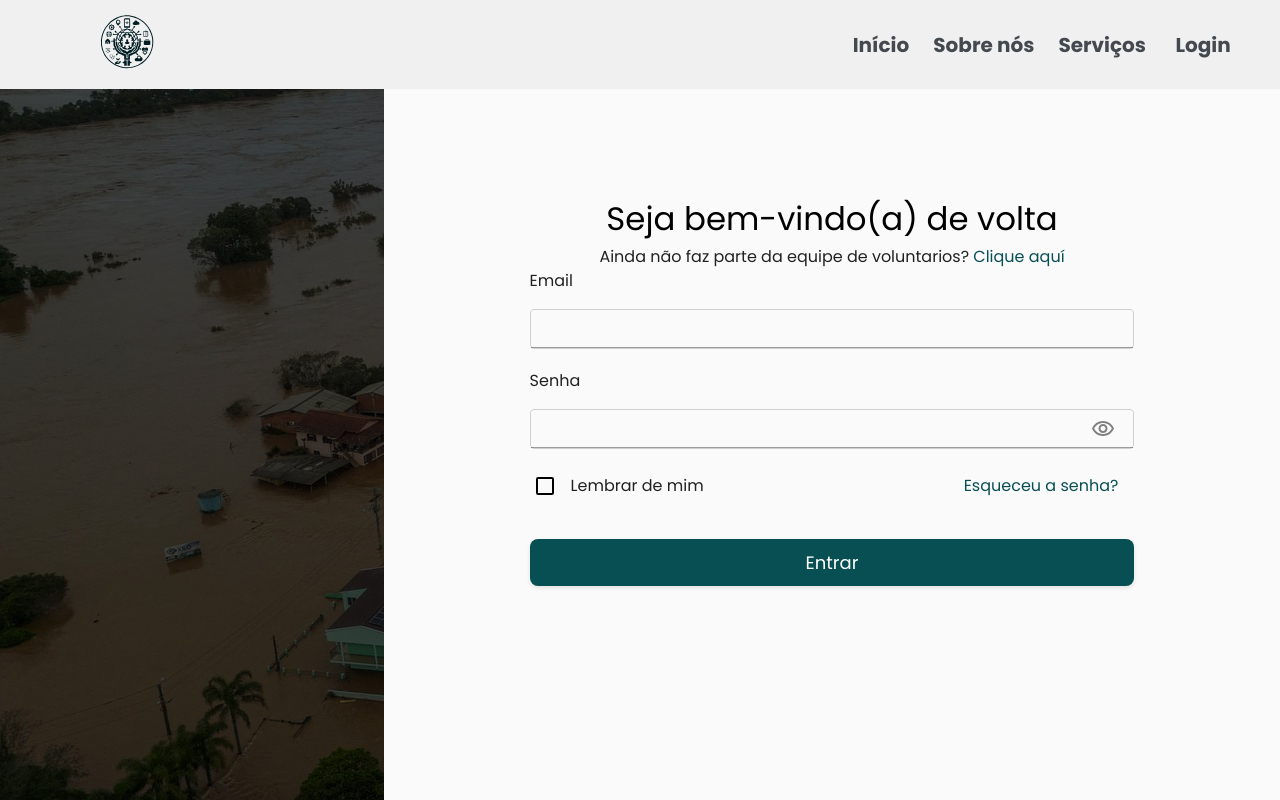
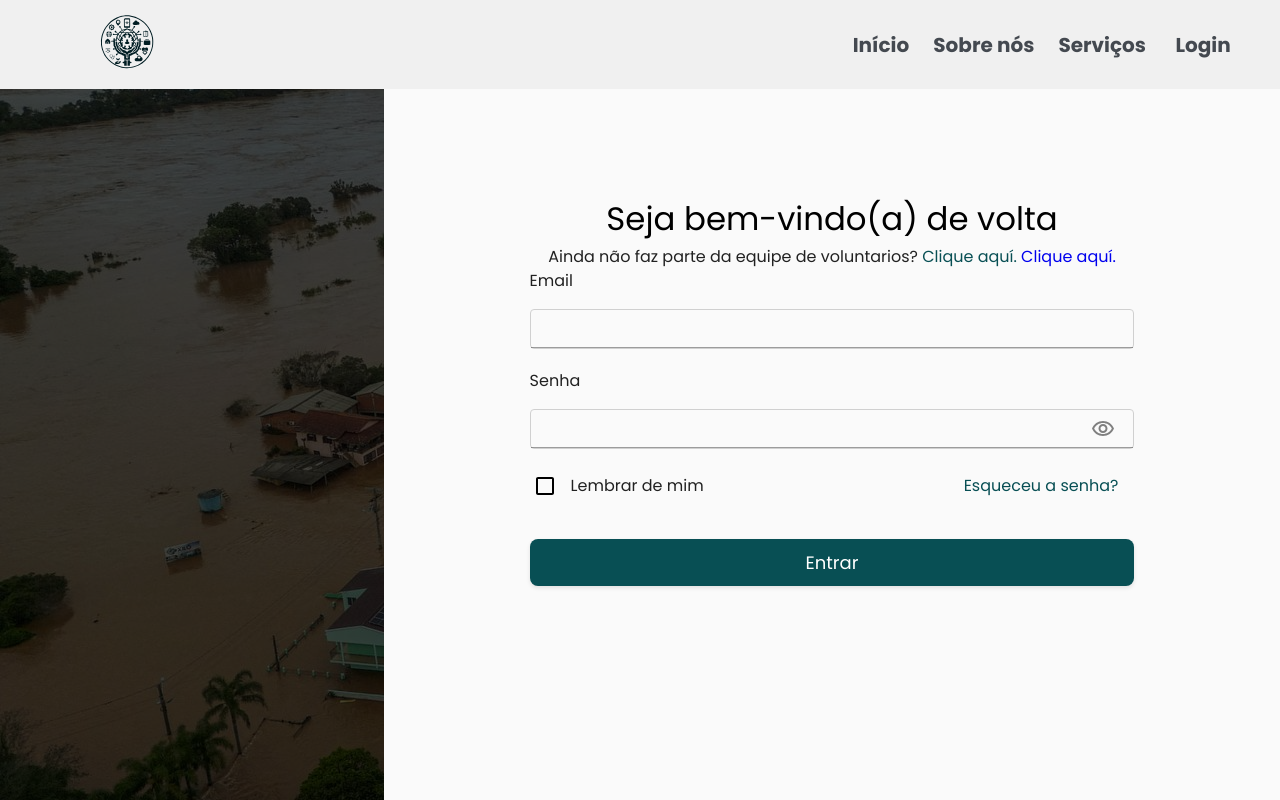
Before and after one commit to Dart1516/proyecto-toti-rs, a React (Create React App) app: page /Accesso in a window 1280 px wide. Built offline with nearby package versions, Linux system fonts and the light colour scheme.

Commit message:
testr de link cadastro

```diff
--- a/src/Pages/Accesso.js
+++ b/src/Pages/Accesso.js
@@ -3,11 +3,12 @@ import { Typography } from "@mui/material";
 import {  styled } from "@mui/material";
 import { FormGroup, FormControl, InputLabel, Input, Checkbox , FormControlLabel} from "@mui/material";
 import { Api } from "../services/api";
-import { useNavigate } from "react-router-dom";
+import { Link, useNavigate } from 'react-router-dom';
 import Header from "../Components/Header-NavMenu";
 import Visibility from '@mui/icons-material/VisibilityOutlined';
 import VisibilityOff from '@mui/icons-material/VisibilityOffOutlined';
 import {  InputAdornment, IconButton } from '@mui/material';
+
 
 const StyledContainer = styled("div")(({theme}) => ({
   position: "fixed",
@@ -132,7 +133,7 @@ if (rol) {
     <Typography variant="h4" color="black">
               Seja bem-vindo(a) de volta
             </Typography>
-            <Typography variant="body">Ainda não faz parte da equipe de voluntarios? <StyledLink href="/cadastro">Clique aquí</StyledLink></Typography>
+            <Typography variant="body">Ainda não faz parte da equipe de voluntarios? <StyledLink href="/cadastro">Clique aquí.</StyledLink>  <Link to="/cadastro">Clique aquí.</Link> </Typography>
         <StyledLogin>
             <FormGroup>
               <FormControl>
```
